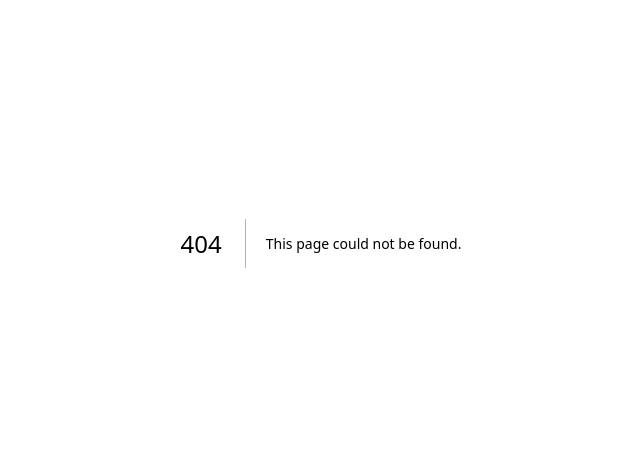
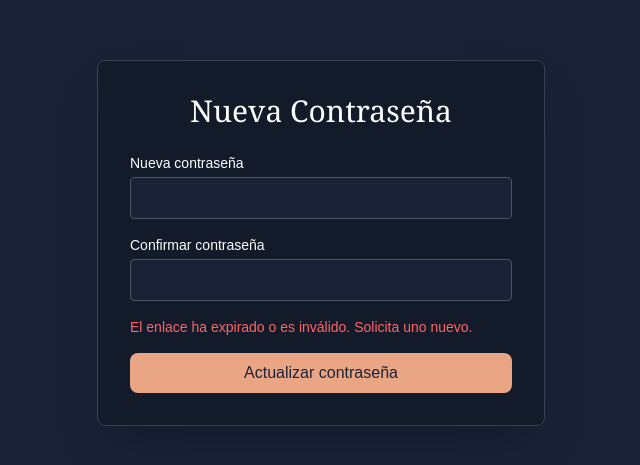
Before and after one commit to pazzialepweb-del/Pazziale, a Next.js app: page /auth/update-password in a window 1280 px wide. Before the commit this address had no page. Shown: the part 157-622 px from the top of the page, without its empty margins (319-959 px from the left). Built offline with nearby package versions, Linux system fonts and the light colour scheme; no server answers.

Commit message:
mejora login

```diff
--- /dev/null
+++ b/app/auth/forgot-password/page.tsx
@@ -0,0 +1,76 @@
+'use client';
+
+import { useState } from 'react';
+import { supabase } from '@/lib/supabase';
+import Navbar from '@/components/Navbar';
+import Link from 'next/link';
+
+export default function ForgotPasswordPage() {
+  const [email, setEmail] = useState('');
+  const [loading, setLoading] = useState(false);
+  const [message, setMessage] = useState('');
+  const [error, setError] = useState('');
+
+  const handleSubmit = async (e: React.FormEvent) => {
+    e.preventDefault();
+    setLoading(true);
+    setError('');
+    setMessage('');
+
+    try {
+      // Enviar correo de restablecimiento con redirectTo a nuestra página de actualización
+      const { error } = await supabase.auth.resetPasswordForEmail(email, {
+        redirectTo: `${window.location.origin}/auth/update-password`,
+      });
+
+      if (error) throw error;
+      setMessage('Revisa tu correo para restablecer tu contraseña.');
+    } catch (err) {
+      setError(err instanceof Error ? err.message : 'Error al enviar el correo');
+    } finally {
+      setLoading(false);
+    }
+  };
+
+  return (
+    <div className="min-h-screen bg-[#1A2238] text-white flex items-center justify-center">
+      <div className="max-w-md w-full p-8 bg-[#131A2A] rounded-lg border border-gray-700 shadow-2xl">
+        <h1 className="text-3xl font-serif mb-6 text-center">Recuperar Contraseña</h1>
+        <p className="text-gray-400 text-sm text-center mb-6">
+          Ingresa tu correo y te enviaremos un enlace para restablecer tu contraseña.
+        </p>
+
+        <form onSubmit={handleSubmit} className="space-y-4">
+          <div>
+            <label className="block text-sm font-medium mb-1">Correo electrónico</label>
+            <input
+              type="email"
+              value={email}
+              onChange={(e) => setEmail(e.target.value)}
+              className="w-full p-2 rounded bg-[#1A2238] border border-gray-600 focus:border-[#EAA584] outline-none text-white"
+              required
+            />
+          </div>
+
+          {error && <p className="text-red-400 text-sm">{error}</p>}
+          {message && <p className="text-green-400 text-sm">{message}</p>}
+
+          <button
+            type="submit"
+            disabled={loading}
+            className="w-full bg-[#EAA584] text-[#1A2238] py-2 rounded-lg font-medium hover:bg-white transition-colors disabled:opacity-50"
+          >
+            {loading ? 'Enviando...' : 'Enviar enlace'}
+          </button>
+        </form>
+
+        <p className="text-center text-sm text-gray-400 mt-4">
+          ¿Recordaste tu contraseña?{' '}
+          <Link href="/auth/login" className="text-[#EAA584] hover:underline">
+            Iniciar sesión
+          </Link>
+        </p>
+      </div>
+    </div>
+  );
+}
--- a/app/auth/login/page.tsx
+++ b/app/auth/login/page.tsx
@@ -4,6 +4,7 @@ import { useState } from 'react';
 import { supabase } from '@/lib/supabase';
 import { useRouter } from 'next/navigation';
 import Navbar from '@/components/Navbar';
+import Link from 'next/link'; // ✅ Importamos Link para el enlace
 
 export default function LoginPage() {
   const [email, setEmail] = useState('');
@@ -44,20 +45,20 @@ export default function LoginPage() {
     }
   };
 
-  // ✅ Nueva función para iniciar sesión con Google
-  const handleGoogleLogin = async () => {
-    try {
-      const { error } = await supabase.auth.signInWithOAuth({
-        provider: 'google',
-        options: {
-          redirectTo: `${window.location.origin}/auth/callback`,
-        },
-      });
-      if (error) throw error;
-    } catch (error) {
-      setError(error instanceof Error ? error.message : 'Error al iniciar con Google');
-    }
-  };
+  // ❌ DESACTIVADO TEMPORALMENTE - Login con Google
+  // const handleGoogleLogin = async () => {
+  //   try {
+  //     const { error } = await supabase.auth.signInWithOAuth({
+  //       provider: 'google',
+  //       options: {
+  //         redirectTo: `${window.location.origin}/auth/callback`,
+  //       },
+  //     });
+  //     if (error) throw error;
+  //   } catch (error) {
+  //     setError(error instanceof Error ? error.message : 'Error al iniciar con Google');
+  //   }
+  // };
 
   return (
     <div className="min-h-screen bg-[#1A2238] text-white flex items-center justify-center">
@@ -86,6 +87,16 @@ export default function LoginPage() {
             />
           </div>
 
+          {/* ✅ Enlace para recuperar contraseña */}
+          <div className="text-right">
+            <Link
+              href="/auth/forgot-password"
+              className="text-sm text-[#EAA584] hover:underline transition-colors"
+            >
+              ¿Olvidaste tu contraseña?
+            </Link>
+          </div>
+
           {error && (
             <p className="text-red-400 text-sm">{error}</p>
           )}
@@ -106,8 +117,8 @@ export default function LoginPage() {
           <div className="flex-grow border-t border-gray-600"></div>
         </div>
 
-        {/* ✅ Botón de Google */}
-        <button
+        {/* ❌ DESACTIVADO TEMPORALMENTE - Botón de Google */}
+        {/* <button
           onClick={handleGoogleLogin}
           className="w-full flex items-center justify-center gap-2 bg-white text-[#1A2238] py-2 rounded-lg font-medium hover:bg-gray-200 transition-colors"
         >
@@ -130,13 +141,13 @@ export default function LoginPage() {
             />
           </svg>
           Iniciar sesión con Google
-        </button>
+        </button> */}
 
         <p className="text-center text-sm text-gray-400 mt-4">
           ¿No tienes cuenta?{' '}
-          <a href="/auth/register" className="text-[#EAA584] hover:underline">
+          <Link href="/auth/register" className="text-[#EAA584] hover:underline">
             Regístrate aquí
-          </a>
+          </Link>
         </p>
       </div>
     </div>
--- /dev/null
+++ b/app/auth/update-password/page.tsx
@@ -0,0 +1,110 @@
+'use client';
+
+import { useState, useEffect } from 'react';
+import { supabase } from '@/lib/supabase';
+import { useRouter } from 'next/navigation';
+import Navbar from '@/components/Navbar';
+
+export default function UpdatePasswordPage() {
+  const [password, setPassword] = useState('');
+  const [confirmPassword, setConfirmPassword] = useState('');
+  const [loading, setLoading] = useState(false);
+  const [error, setError] = useState('');
+  const [success, setSuccess] = useState(false);
+  const router = useRouter();
+
+  // Verificar si el usuario tiene sesión activa (debe tenerla después del reset)
+  useEffect(() => {
+    const checkSession = async () => {
+      const { data } = await supabase.auth.getSession();
+      if (!data.session) {
+        // Si no hay sesión, el enlace probablemente expiró o es inválido
+        setError('El enlace ha expirado o es inválido. Solicita uno nuevo.');
+      }
+    };
+    checkSession();
+  }, []);
+
+  const handleSubmit = async (e: React.FormEvent) => {
+    e.preventDefault();
+    setLoading(true);
+    setError('');
+
+    if (password.length < 6) {
+      setError('La contraseña debe tener al menos 6 caracteres.');
+      setLoading(false);
+      return;
+    }
+
+    if (password !== confirmPassword) {
+      setError('Las contraseñas no coinciden.');
+      setLoading(false);
+      return;
+    }
+
+    try {
+      const { error } = await supabase.auth.updateUser({ password });
+      if (error) throw error;
+      setSuccess(true);
+      setTimeout(() => router.push('/auth/login'), 3000);
+    } catch (err) {
+      setError(err instanceof Error ? err.message : 'Error al actualizar la contraseña');
+    } finally {
+      setLoading(false);
+    }
+  };
+
+  if (success) {
+    return (
+      <div className="min-h-screen bg-[#1A2238] text-white flex items-center justify-center">
+        <div className="max-w-md w-full p-8 bg-[#131A2A] rounded-lg border border-gray-700 shadow-2xl text-center">
+          <h1 className="text-3xl font-serif mb-4 text-green-400">¡Contraseña actualizada!</h1>
+          <p className="text-gray-400">Serás redirigido al inicio de sesión en unos segundos...</p>
+        </div>
+      </div>
+    );
+  }
+
+  return (
+    <div className="min-h-screen bg-[#1A2238] text-white flex items-center justify-center">
+      <div className="max-w-md w-full p-8 bg-[#131A2A] rounded-lg border border-gray-700 shadow-2xl">
+        <h1 className="text-3xl font-serif mb-6 text-center">Nueva Contraseña</h1>
+
+        <form onSubmit={handleSubmit} className="space-y-4">
+          <div>
+            <label className="block text-sm font-medium mb-1">Nueva contraseña</label>
+            <input
+              type="password"
+              value={password}
+              onChange={(e) => setPassword(e.target.value)}
+              className="w-full p-2 rounded bg-[#1A2238] border border-gray-600 focus:border-[#EAA584] outline-none text-white"
+              required
+              minLength={6}
+            />
+          </div>
+          <div>
+            <label className="block text-sm font-medium mb-1">Confirmar contraseña</label>
+            <input
+              type="password"
+              value={confirmPassword}
+              onChange={(e) => setConfirmPassword(e.target.value)}
+              className="w-full p-2 rounded bg-[#1A2238] border border-gray-600 focus:border-[#EAA584] outline-none text-white"
+              required
+              minLength={6}
+            />
+          </div>
+
+          {error && <p className="text-red-400 text-sm">{error}</p>}
+
+          <button
+            type="submit"
+            disabled={loading}
+            className="w-full bg-[#EAA584] text-[#1A2238] py-2 rounded-lg font-medium hover:bg-white transition-colors disabled:opacity-50"
+          >
+            {loading ? 'Actualizando...' : 'Actualizar contraseña'}
+          </button>
+        </form>
+      </div>
+    </div>
+  );
+}
```
